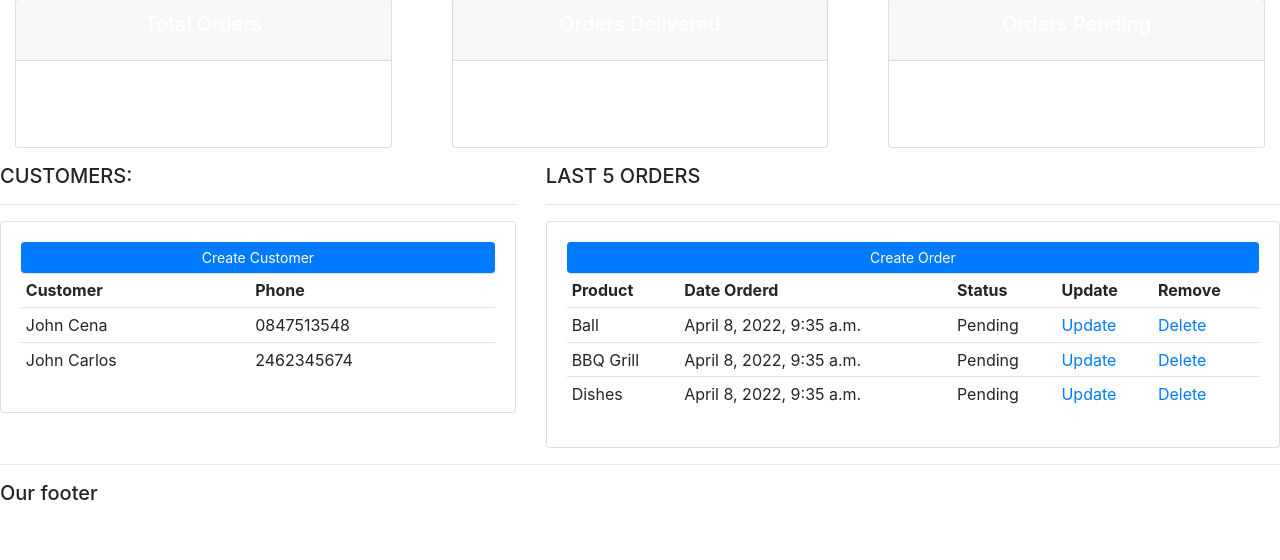
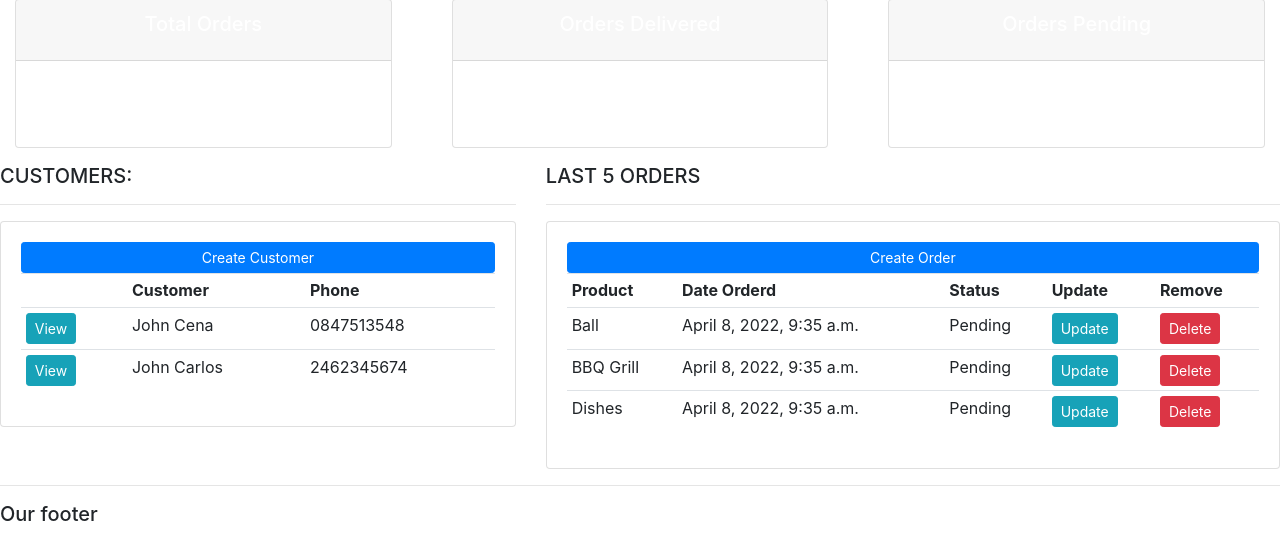
Before and after one commit to tuak123ax/Midterm-Django, a Django app: page / in a window 1280 px wide. Shown: the part 84-644 px from the top of the page. Run offline with Django 3.2, Linux system fonts and the light colour scheme; data comes from the database, SQL or seed files in the repository.

Commit message:
Add files via upload

```diff
--- a/crm1/accounts/templates/accounts/dashboard.html
+++ b/crm1/accounts/templates/accounts/dashboard.html
@@ -11,11 +11,13 @@
 			<a class="btn btn-primary  btn-sm btn-block" href="">Create Customer</a>
 			<table class="table table-sm">
 				<tr>
+					<th></th>
 					<th>Customer</th>
 					<th>Phone</th>
 				</tr>
 			{%for customer in customers%}
 				<tr>
+					<td><a class="btn btn-sm btn-info" href="{%url 'customer' customer.id%}">View</a></td>
 					<td>{{customer.name}}</td>
 					<td>{{customer.phone}}</td>
 				</tr>
@@ -42,8 +44,8 @@
 					<td>{{order.product}}</td>
 					<td>{{order.date_created}}</td>
 					<td>{{order.status}}</td>
-					<td><a href="">Update</a></td>
-					<td><a href="">Delete</a></td>
+					<td><a class="btn btn-sm btn-info" href="">Update</a></td>
+					<td><a class="btn btn-sm btn-danger" href="">Delete</a></td>
 				</tr>
 				{%endfor%}
 
--- a/crm1/accounts/templates/accounts/navbar.html
+++ b/crm1/accounts/templates/accounts/navbar.html
@@ -7,10 +7,10 @@
   <div class="collapse navbar-collapse" id="navbarNav">
     <ul class="navbar-nav">
       <li class="nav-item active">
-        <a class="nav-link" href="#">Dashboard</a>
+        <a class="nav-link" href="{%url 'home'%}">Dashboard</a>
       </li>
       <li class="nav-item">
-        <a class="nav-link" href="#">Products</a>
+        <a class="nav-link" href="{%url 'products'%}">Products</a>
       </li>
 
     </ul>
```
Also changed, not shown: crm1/accounts/templates/accounts/customer.html (+14 -5 lines).
